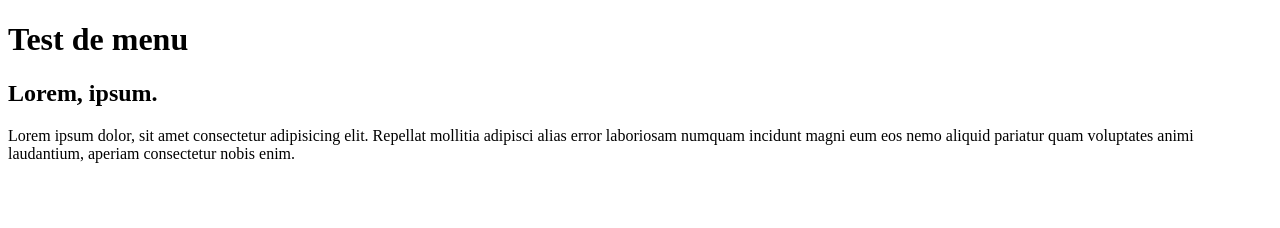
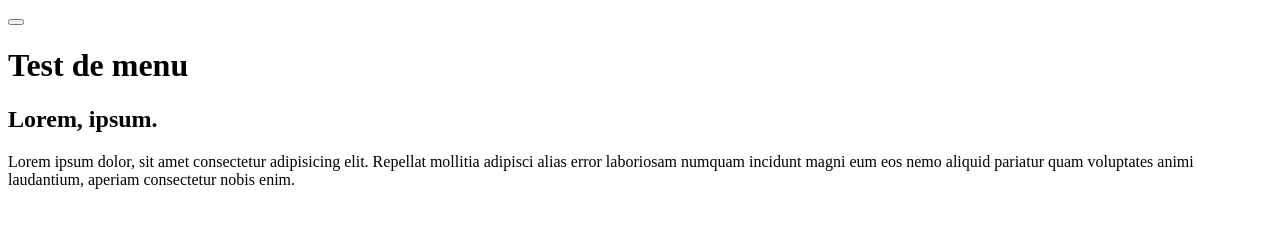
Before and after one commit to MMI-SAE-105/2022-r113-tp2-menu-alpinejs-chrosetta, a website: page index.html in a window 1280 px wide. Drawn offline with Linux system fonts and the light colour scheme.

Commit message:
Page menu visible

```diff
--- a/index.html
+++ b/index.html
@@ -10,6 +10,7 @@
     <!-- https://emmet.io/ -->
     <!-- header>h1{Test de menu} -->
     <header>
+      <button aria-controls="mainNav"menu></button>
       <h1>Test de menu</h1>
     </header>
     <!-- h2>lorem2^p>lorem -->
```
